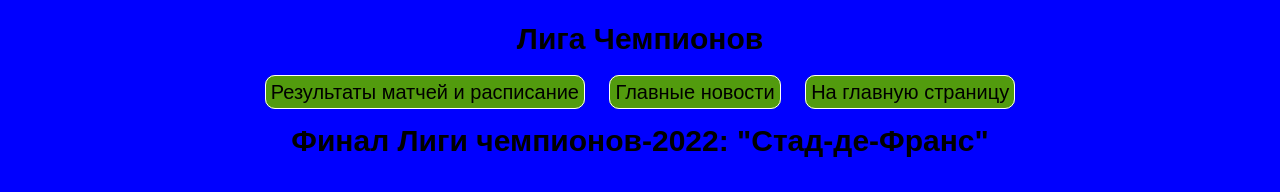
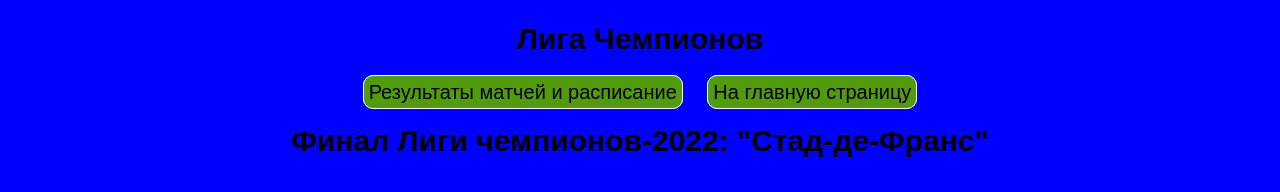
Before and after one commit to STEPIK5/prooject, a plain HTML site: page index.html in a window 1280 px wide. Shown: the part 86-278 px from the top of the page. Drawn offline with Linux system fonts and the light colour scheme.

Commit message:
Update index.html

```diff
--- a/index.html
+++ b/index.html
@@ -5,7 +5,7 @@
             <h2> Лига Чемпионов</h2>
 
             <a href="#news">Результаты матчей и расписание</a>
-            <a href="news">Главные новости</a>
+
             <a href="#plans">На главную страницу</a>
         </header>
 
```
